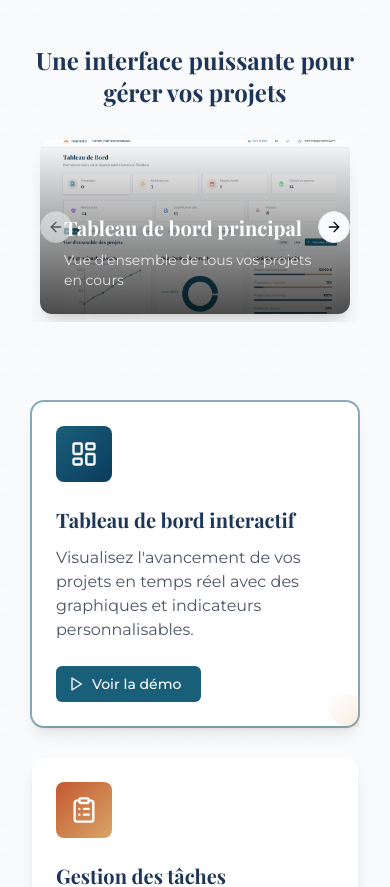
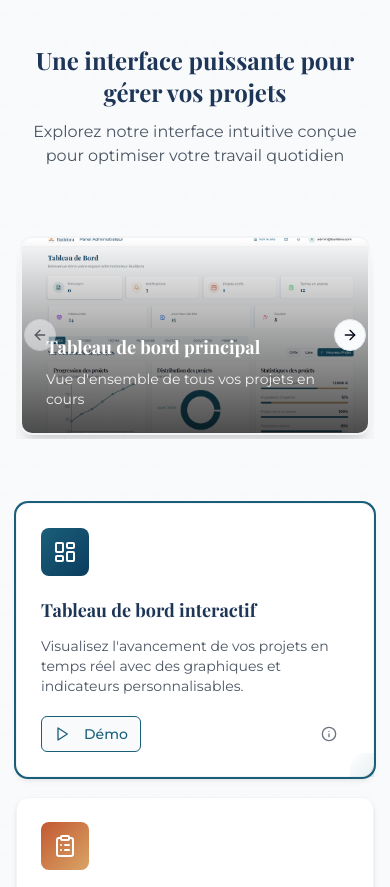
Before and after one commit to Napooc/buildora-construction-flow-animate, a React (Vite) app: page / in a window 390 px wide. Shown: the part 1360-2247 px from the top of the page. Built offline with nearby package versions, Linux system fonts and the light colour scheme.

Commit message:
Fix: Adjust hero section for web application
Adjusted the hero section layout and positioning to better suit a web application, ensuring a more desktop-friendly experience.

```diff
--- a/src/components/features-section.tsx
+++ b/src/components/features-section.tsx
@@ -10,7 +10,7 @@ import {
   Users,
   Smartphone,
   Play,
-  ArrowRight
+  Info
 } from "lucide-react";
 import { MoroccanPattern } from "@/components/ui/pattern";
 import { Button } from "@/components/ui/button";
@@ -47,7 +47,6 @@ const dashboardImages = [
     alt: "Journal de chantier",
     description: "Documentation quotidienne de l'avancement des travaux"
   },
-
 ];
 
 const features = [
@@ -84,28 +83,28 @@ const features = [
     description: "Recevez des alertes et rappels pour rester informé des échéances et des mises à jour importantes.",
     icon: Bell,
     color: "from-morocco-blue to-morocco-sand",
-    imageIndex: 4,
+    imageIndex: 0,
   },
   {
     title: "Gestion documentaire",
     description: "Stockez et partagez plans, devis et contrats de manière sécurisée avec toute l'équipe.",
     icon: Calendar,
     color: "from-morocco-deep-blue to-morocco-navy",
-    imageIndex: 0,
+    imageIndex: 1,
   },
   {
     title: "Accès multi-utilisateurs",
     description: "Définissez des rôles et permissions spécifiques pour chaque membre de l'équipe du projet.",
     icon: Users,
     color: "from-morocco-terracotta to-morocco-navy",
-    imageIndex: 1,
+    imageIndex: 2,
   },
   {
     title: "Synchronisation mobile",
     description: "Accédez à toutes les fonctionnalités depuis votre appareil mobile, même sur le terrain.",
     icon: Smartphone,
     color: "from-morocco-blue to-morocco-terracotta",
-    imageIndex: 2,
+    imageIndex: 3,
   },
 ];
 
@@ -117,18 +116,15 @@ export function FeaturesSection() {
     // Scroll to the dashboard preview
     const element = document.getElementById("dashboard-preview");
     if (element) {
-      window.scrollTo({
-        top: element.offsetTop - 100,
-        behavior: "smooth"
-      });
+      element.scrollIntoView({ behavior: "smooth", block: "center" });
     }
   };
 
   return (
-    <section id="features" className="relative py-24 overflow-hidden bg-gray-50">
+    <section id="features" className="relative py-24 overflow-hidden bg-gray-50 w-full">
       <MoroccanPattern variant="subtle" className="absolute inset-0" />
 
-      <div className="container relative z-10">
+      <div className="container relative z-10 px-4 sm:px-6 lg:px-8 mx-auto">
         <div className="text-center max-w-3xl mx-auto mb-16">
           <span className="bg-morocco-gold/10 text-morocco-terracotta px-4 py-1.5 rounded-full text-sm font-medium inline-block mb-4 animate-fade-in">
             Fonctionnalités
@@ -142,27 +138,32 @@ export function FeaturesSection() {
         </div>
 
         {/* Interactive dashboard preview */}
-        <div id="dashboard-preview" className="mb-20 max-w-5xl mx-auto">
-          <h3 className="text-2xl font-bold mb-6 text-center text-morocco-navy">
+        <div id="dashboard-preview" className="mb-16 md:mb-20 w-full">
+          <div className="flex flex-col items-center justify-center mb-8">
+            <h3 className="text-2xl md:text-3xl font-bold mb-3 text-morocco-navy text-center">
               Une interface puissante pour gérer vos projets
             </h3>
+            <p className="text-gray-600 max-w-2xl text-center mb-8">
+              Explorez notre interface intuitive conçue pour optimiser votre travail quotidien
+            </p>
+          </div>
 
-          <Carousel className="w-full max-w-4xl mx-auto">
+          <Carousel className="w-full max-w-5xl mx-auto">
             <CarouselContent>
               {dashboardImages.map((image, idx) => (
                 <CarouselItem key={idx}>
-                  <div className="p-2">
-                    <Card className="overflow-hidden border-0 shadow-xl rounded-xl">
+                  <div className="p-1 md:p-2">
+                    <Card className="overflow-hidden border-2 border-gray-100 shadow-xl rounded-xl bg-white">
                       <CardContent className="p-0">
                         <div className="relative aspect-video overflow-hidden">
                           <img
                             src={image.src}
                             alt={image.alt}
-                            className="w-full h-full object-cover transition-transform duration-1000 hover:scale-105"
+                            className="w-full h-full object-cover transition-transform duration-700 hover:scale-105"
                           />
                           <div className="absolute inset-0 bg-gradient-to-t from-black/70 to-transparent flex flex-col justify-end p-6">
-                            <h4 className="text-white text-xl font-bold mb-2">{image.alt}</h4>
-                            <p className="text-white/80 text-sm">{image.description}</p>
+                            <h4 className="text-white text-lg md:text-xl font-bold mb-2">{image.alt}</h4>
+                            <p className="text-white/90 text-sm md:text-base">{image.description}</p>
                           </div>
                         </div>
                       </CardContent>
@@ -171,12 +172,13 @@ export function FeaturesSection() {
                 </CarouselItem>
               ))}
             </CarouselContent>
-            <CarouselPrevious className="left-2" />
-            <CarouselNext className="right-2" />
+            <CarouselPrevious className="left-2 lg:-left-12" />
+            <CarouselNext className="right-2 lg:-right-12" />
           </Carousel>
         </div>
 
-        <div className="grid grid-cols-1 md:grid-cols-2 lg:grid-cols-4 gap-8 mt-12">
+        {/* Features grid layout */}
+        <div className="grid grid-cols-1 md:grid-cols-2 lg:grid-cols-4 gap-5 lg:gap-8 mt-12">
           {features.map((feature, index) => (
             <motion.div
               key={feature.title}
@@ -184,32 +186,43 @@ export function FeaturesSection() {
               animate={{ opacity: 1, y: 0 }}
               transition={{ duration: 0.5, delay: index * 0.1 }}
               className={cn(
-                "relative group rounded-xl p-6 bg-white shadow-lg hover:shadow-xl transition-all duration-300",
-                activeFeature === index ? "ring-2 ring-morocco-blue/50" : ""
+                "relative group rounded-xl p-6 bg-white shadow-md hover:shadow-xl transition-all duration-300 border border-gray-100",
+                activeFeature === index ? "ring-2 ring-morocco-blue" : ""
               )}
             >
               <div className={cn(
-                "w-14 h-14 mb-6 rounded-lg flex items-center justify-center bg-gradient-to-br",
+                "w-12 h-12 mb-5 rounded-lg flex items-center justify-center bg-gradient-to-br",
                 feature.color
               )}>
-                <feature.icon className="h-7 w-7 text-white" />
+                <feature.icon className="h-6 w-6 text-white" />
               </div>
 
-              <h3 className="text-xl font-bold mb-3 text-morocco-navy">{feature.title}</h3>
-              <p className="text-gray-600 mb-6">{feature.description}</p>
+              <h3 className="text-lg md:text-xl font-bold mb-3 text-morocco-navy">{feature.title}</h3>
+              <p className="text-gray-600 text-sm md:text-base mb-5">{feature.description}</p>
 
+              <div className="flex justify-between items-center">
                 <Button
                   onClick={() => handlePlayDemo(index)}
                   size="sm"
-                className="bg-morocco-blue text-white hover:bg-morocco-deep-blue group flex items-center gap-2"
+                  variant="outline"
+                  className="border-morocco-blue text-morocco-blue hover:bg-morocco-blue/5 transition-all"
                 >
-                <Play className="h-4 w-4" />
-                <span>Voir la démo</span>
-                <ArrowRight className="h-4 w-4 opacity-0 -ml-4 group-hover:opacity-100 group-hover:ml-0 transition-all" />
+                  <Play className="h-3 w-3 mr-1.5" />
+                  <span>Démo</span>
                 </Button>
 
-              {/* Decorative corner */}
-              <div className="absolute -bottom-px -right-px w-8 h-8 bg-gradient-to-br from-transparent to-morocco-gold/20 rounded-bl-3xl" />
+                <Button
+                  size="sm"
+                  variant="ghost"
+                  className="text-gray-500 hover:text-morocco-navy hover:bg-gray-100"
+                >
+                  <Info className="h-3.5 w-3.5" />
+                  <span className="sr-only">Plus d'infos</span>
+                </Button>
+              </div>
+
+              {/* Corner decoration */}
+              <div className="absolute -bottom-px -right-px w-6 h-6 bg-gradient-to-br from-transparent to-morocco-blue/10 rounded-tl-2xl" />
             </motion.div>
           ))}
         </div>
```
Lines whose indentation alone changed are shown as unchanged.
